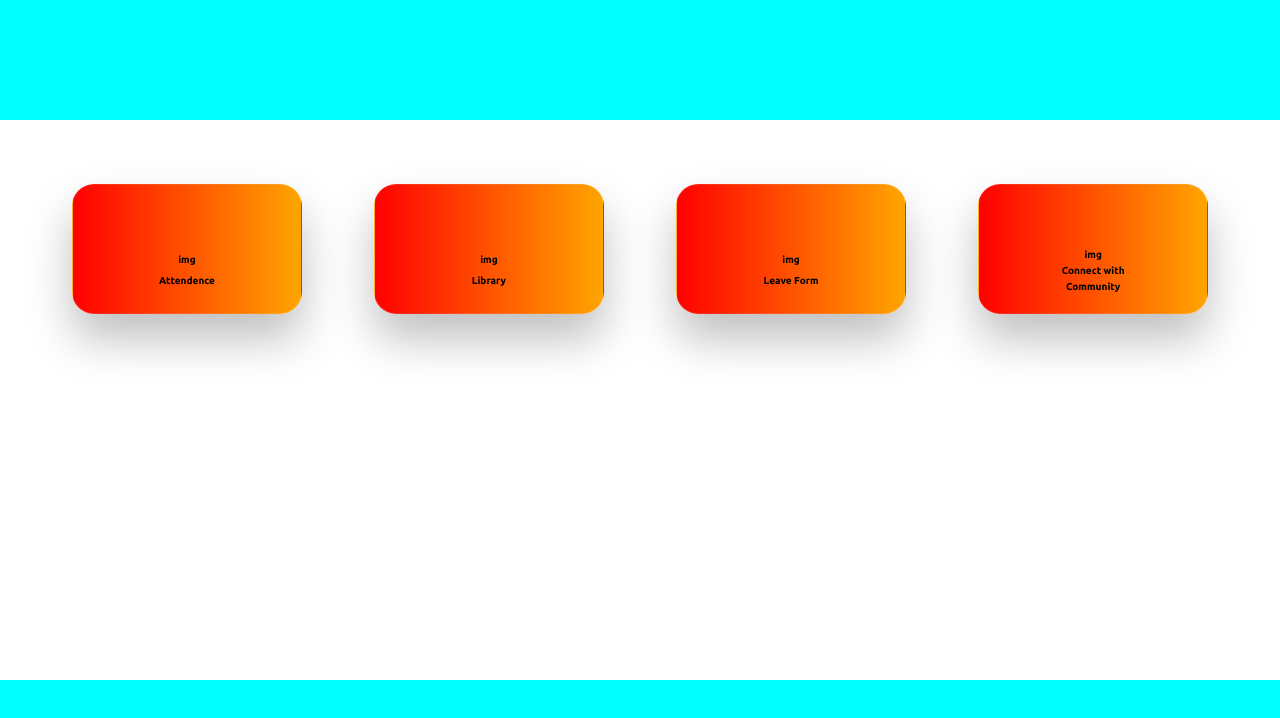
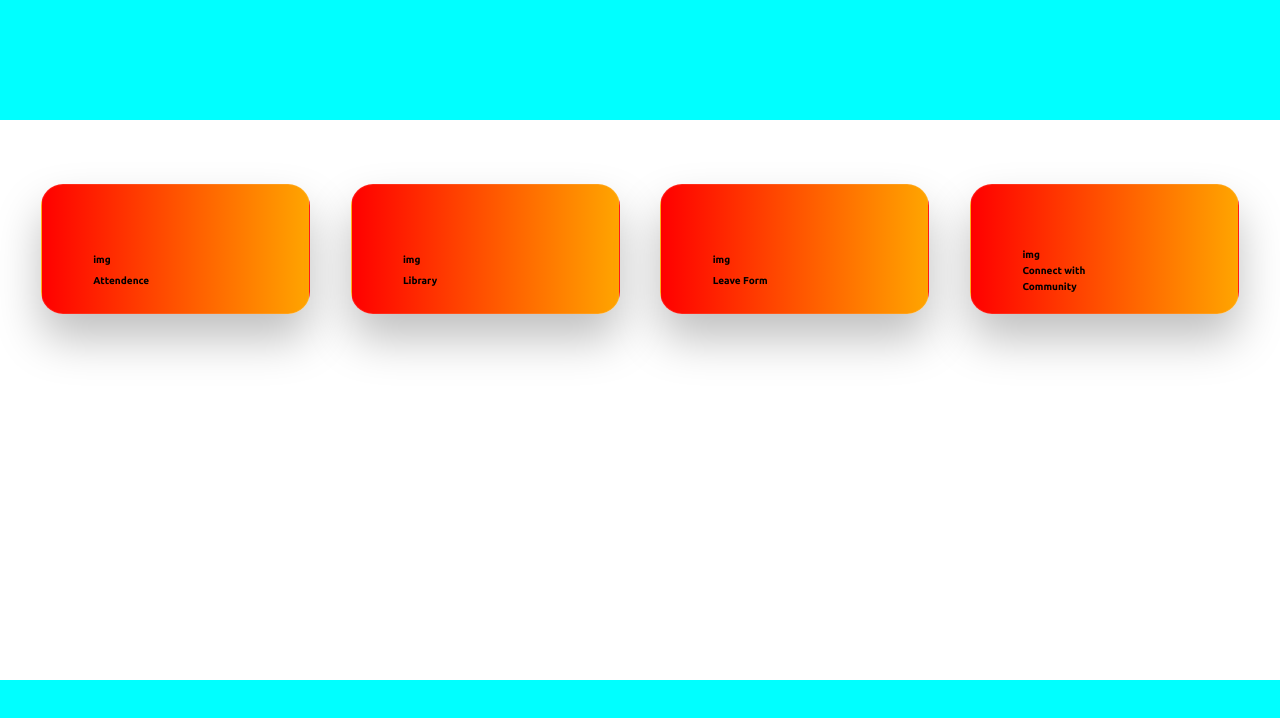
Before and after one commit to Ravish108Coder/testing, a plain HTML site: page index.html in a window 1280 px wide. Drawn offline with Linux system fonts and the light colour scheme.

Commit message:
changed width of container

```diff
--- a/styles.css
+++ b/styles.css
@@ -30,7 +30,6 @@
     padding-top: 5%;
     padding-bottom: 5%;
     flex-wrap: wrap;
-    /* padding */
 }
 
 
@@ -38,14 +37,14 @@
     font-size: 10px;
     /* width: 200px; */
     height: 100px;
-    text-align: center;
-    width: 18%;
+    /* text-align: center; */
+    width: 21%;
     /* height: 90%; */
     font-family: 'Poppins', sans-serif;
     display: flex;
     flex-direction: column;
     color: black;
-    padding: 5% 2%;
+    padding: 5% 4%;
     backdrop-filter: blur(25px);
     background-color: rgba(255, 255, 255, 0.1);
     background-color: white;
@@ -60,7 +59,9 @@
   background: linear-gradient(to right, red, orange);
 
 }
-
+.comm{
+    text-align: left;
+}
 .card span {
     margin: 5px 0;
 }
```
